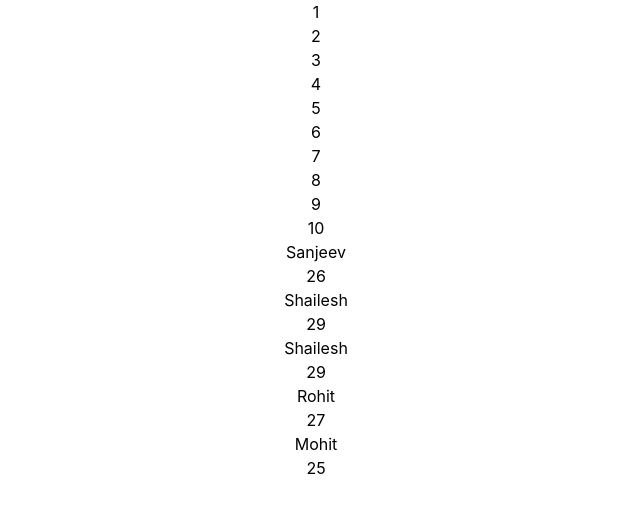
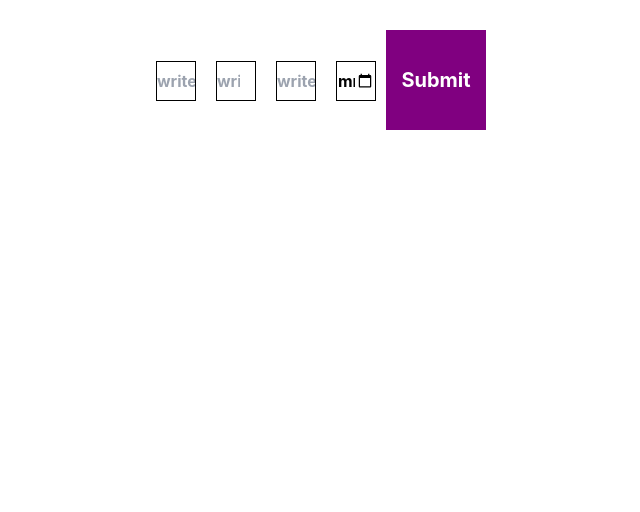
Before and after one commit to Sanjeev94/interview, a React (Create React App) app: page / in a window 1280 px wide. Shown: the top 512 px of the page, without its empty margins (324-964 px from the left). Built offline with nearby package versions, Linux system fonts and the light colour scheme.

Commit message:
form using onclick

```diff
--- a/src/App.js
+++ b/src/App.js
@@ -33,6 +33,7 @@ import PropsinReact from './components/props/index.jsx';
 import InlineCondition from './components/Inline-condition/index.jsx';
 import EventHandling from './components/event-handling/index.jsx';
 import KeysinReact from './components/keys-in-react/index.jsx';
+import ForminReact from './components/form-in -react/index.jsx';
 
 function App() {
   return (
@@ -121,7 +122,10 @@ function App() {
        {/* <EventHandling /> */}
 
        {/* Keys in react */}
-       <KeysinReact />
+       {/* <KeysinReact /> */}
+
+       {/* Form in react  */}
+       <ForminReact />
 
 
 
--- /dev/null
+++ b/src/components/form-in -react/index.jsx
@@ -0,0 +1,36 @@
+import React, { useState } from 'react'
+
+const ForminReact = () => {
+    const [objData, setObjData] = useState({});
+    const getInputs = (value, name) => {
+        let data = {[name] : value};
+
+        setObjData({...objData, ...data});
+    };
+    const submit = () => {
+        console.log(objData);
+    };
+  return (
+    <div>
+        <input placeholder="write your name.."
+        name="name"
+        type="text"
+        onChange={(event) => getInputs(event.target.value, event.target.name)} />
+        <input placeholder="write your age.."
+        name="age"
+        type="number"
+         onChange={(event) => getInputs(event.target.value, event.target.name)} />
+        <input placeholder="write your hobbies.."
+        name="hobbies"
+        type="text"
+         onChange={(event) => getInputs(event.target.value, event.target.name)} />
+        <input placeholder="write a date.."
+        name="date"
+        type="date"
+         onChange={(event) => getInputs(event.target.value, event.target.name)} />
+        <button onClick={submit}>Submit</button>
+    </div>
+  )
+}
+
+export default ForminReact
```
